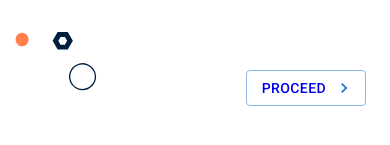
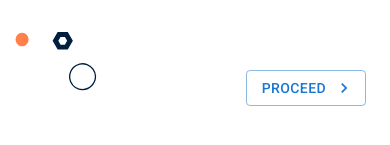
Before and after one commit to Minify-It-services/sports-meet-app, a React (Create React App) app: page /phone-register in a window 390 px wide. Shown: the part 673-818 px from the top of the page. Built offline with nearby package versions, Linux system fonts and the light colour scheme.

Commit message:
did phoneno validation

```diff
--- a/src/pages/PhoneRegister.jsx
+++ b/src/pages/PhoneRegister.jsx
@@ -1,26 +1,57 @@
 import * as React from 'react'
+import {useNavigate} from 'react-router-dom';
+import { useState } from 'react';
+
 import TextField from '@mui/material/TextField';
 import Box  from '@mui/system/Box';
 import Typography from '@mui/material/Typography';
 import Button from '@mui/material/Button';
 import Container from '@mui/material/Container';
 import NavigateNextIcon from '@mui/icons-material/NavigateNext';
-import {Link} from 'react-router-dom';
+import Snackbar from '@mui/material/Snackbar';
+import Alert from '@mui/material/Alert';
 
 function PhoneRegister() {
+    const [phoneno, setphoneno] = useState('');
+    const [phoneErro, setphoneErro] = useState(false);
+    const navigate=useNavigate();
+    const handleClose = (event, reason) => {
+        if (reason === 'clickaway') {
+          return;
+        }
+        setphoneErro(false);
+      };
+    const validatePhoneno=()=>{
+        if (phoneno.match(/^\98?([0-9]{4})?([0-9]{4})$/)) {
+            console.log('valid phone');
+            //TODO: checked valid phone number now add user details to api
+            navigate('/profile');
+
+        }
+        else{
+            console.log('invalid phone no');
+            setphoneErro(true);
+            setTimeout(() => {
+                setphoneErro(false);
+            }, 1500);
+        }
+    }
     return (
         <div id="phone">
             <Container sx={{height:"100vh"}}>
                 <Box sx={{display:'grid', gridTemplateRows:'3fr 0fr 4fr 2fr', height:"100%"}}>
                     <Typography variant="h4" gutterBottom component="div" sx={{alignSelf:"end"}}>Enter Your Phone number</Typography>
                     <Typography variant="p" gutterBottom component="div">Please enter your correct phone number</Typography>
-                    <TextField id="standard-basic" label="Phone no" variant="standard" type="number"/>
+                    <TextField id="standard-basic" label="Phone no" variant="standard" type="number" onChange={(e) => setphoneno(e.target.value)}/>
                     <Box gridRow="span 4" sx={{alignSelf:"center", justifySelf:"end"}}>
-                        <Button variant="outlined" endIcon={<NavigateNextIcon />}>
-                            <Link to="/profile" style={{textDecoration:'none', color:'primary'}}>Proceed</Link>
-                        </Button>
+                        <Button variant="outlined" endIcon={<NavigateNextIcon />} onClick={validatePhoneno}>Proceed</Button>
                     </Box>
                 </Box>
+                <Snackbar open={phoneErro} autoHideDuration={1500} onClose={handleClose}>
+                    <Alert onClose={handleClose} severity={"error"} sx={{ width: '100%' }}>
+                        "Enter Valid Phone Number"
+                    </Alert>
+                </Snackbar>
             </Container>
         </div>
     )
```
